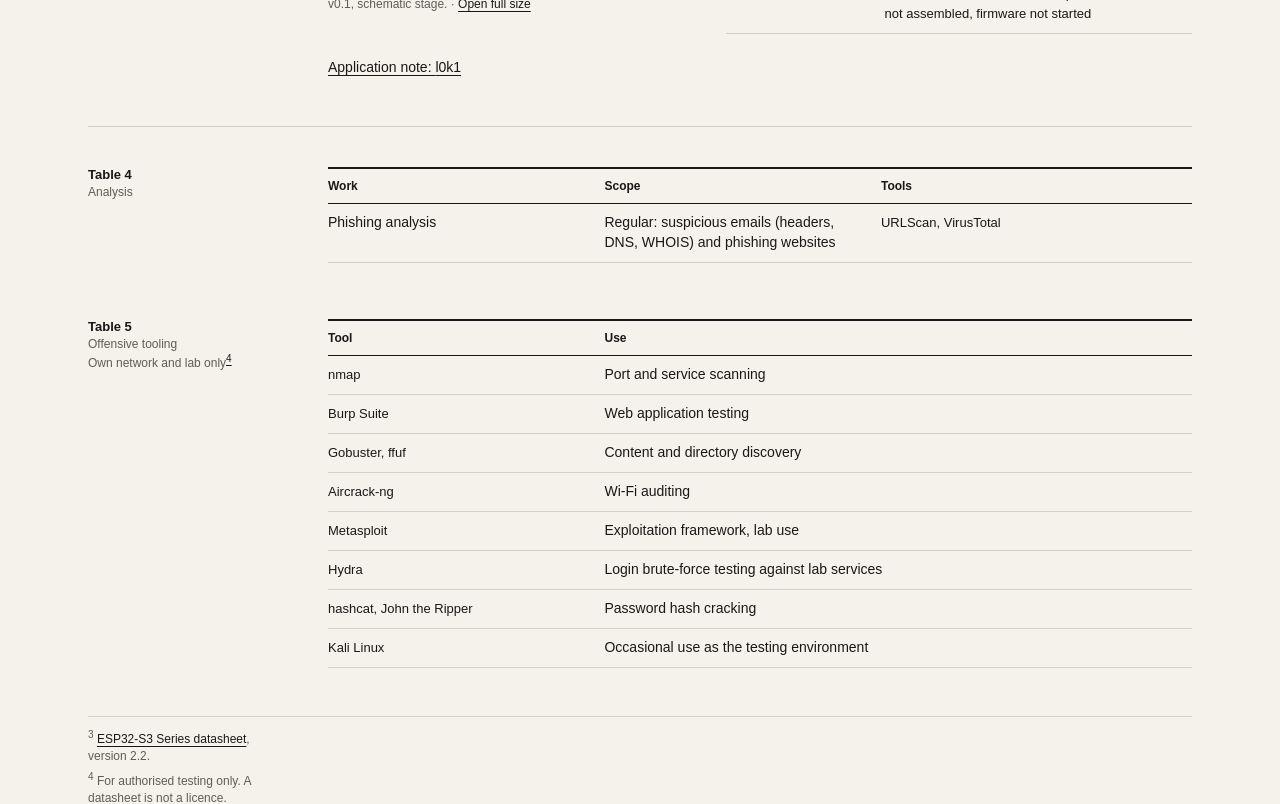
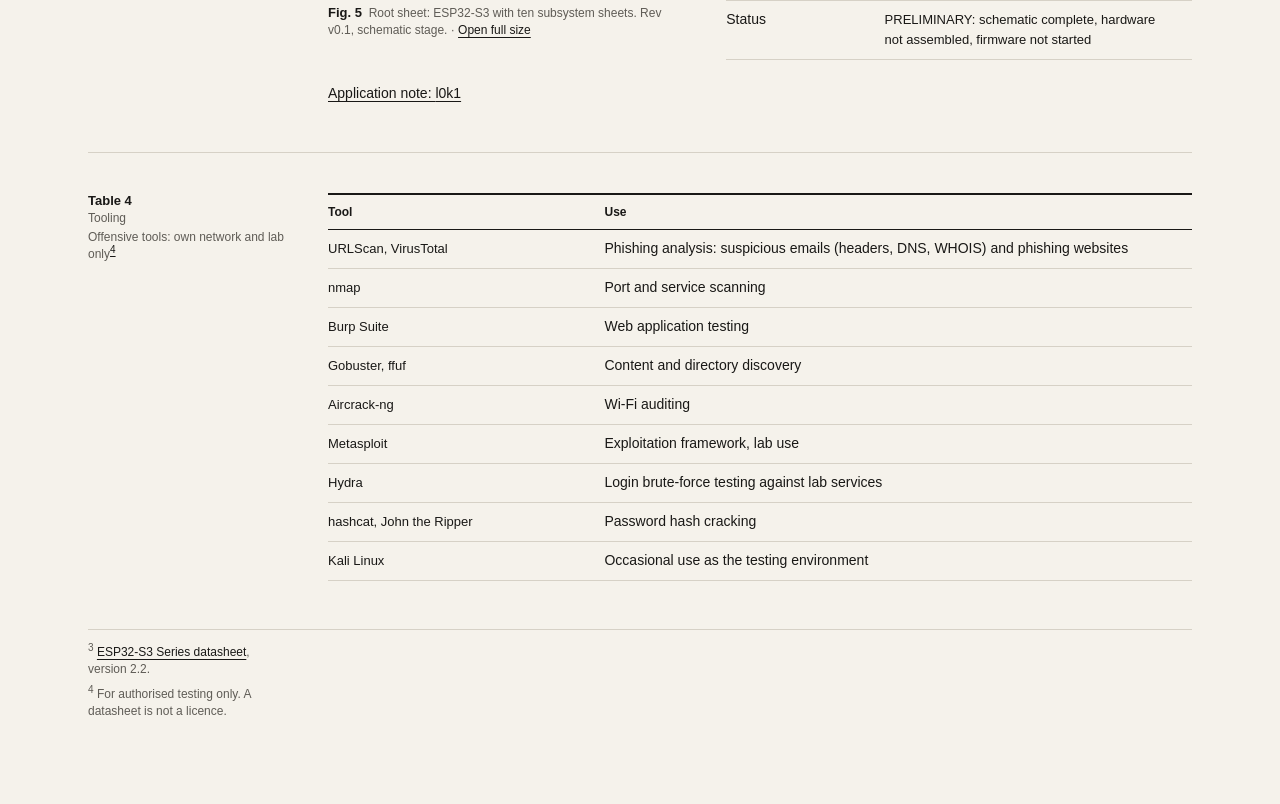
Before and after one commit to MartinKoudela/portfolio, a Next.js app: page / in a window 1280 px wide. Shown: the part 5940-6744 px from the top of the page. Built offline with nearby package versions, Linux system fonts and the light colour scheme.

Commit message:
Merge security tables into tooling

```diff
--- a/src/components/home/Security.tsx
+++ b/src/components/home/Security.tsx
@@ -1,4 +1,4 @@
-import { analysis, footnotes, homeFootnoteNumbers, offensiveTooling, projectsIn, section } from "@/content/site";
+import { footnotes, homeFootnoteNumbers, projectsIn, section, tooling } from "@/content/site";
 import Caption from "../Caption";
 import DataTable, { cell } from "../DataTable";
 import Footnotes from "../Footnotes";
@@ -7,9 +7,8 @@
 
 export default function Security() {
     const s = section("eth3");
-    const analysisId = "table-analysis-caption";
     const toolingId = "table-tooling-caption";
-    const noteFn = homeFootnoteNumbers[offensiveTooling.noteFn]!;
+    const noteFn = homeFootnoteNumbers[tooling.noteFn]!;
 
     return (
         <section id={s.id} aria-labelledby={`h-${s.id}`} className="eth">
@@ -18,32 +17,14 @@
                 <AppNote key={p.slug} project={p} />
             ))}
 
-            <div className="note">
-                <div className="row">
-                    <Caption id={analysisId} label={analysis.label} text={analysis.caption} rail className="rail" />
-                    <div className="main">
-                        <DataTable
-                            columns={analysis.columns.map((label, i) => ({
-                                label,
-                                width: i < 2 ? "32%" : undefined,
-                            }))}
-                            rows={analysis.rows.map((r) => ({
-                                cells: r.map((text, i) => cell(text, { mono: i === analysis.monoColumn })),
-                            }))}
-                            minWidth={600}
-                            labelledBy={analysisId}
-                        />
-                    </div>
-                </div>
-
-                <div className="row tbl-row">
+            <div className="row note">
                 <Caption
                     id={toolingId}
-                        label={offensiveTooling.label}
-                        text={offensiveTooling.caption}
+                    label={tooling.label}
+                    text={tooling.caption}
                     note={
                         <>
-                                {offensiveTooling.note}
+                            {tooling.note}
                             <sup>
                                 <a href={`#fn-${noteFn}`}>{noteFn}</a>
                             </sup>
@@ -54,18 +35,17 @@
                 />
                 <div className="main">
                     <DataTable
-                            columns={offensiveTooling.columns.map((label, i) => ({
+                        columns={tooling.columns.map((label, i) => ({
                             label,
                             width: i === 0 ? "32%" : undefined,
                         }))}
-                            rows={offensiveTooling.rows.map((r) => ({
-                                cells: r.map((text, i) => cell(text, { mono: i === offensiveTooling.monoColumn })),
+                        rows={tooling.rows.map((r) => ({
+                            cells: r.map((text, i) => cell(text, { mono: i === tooling.monoColumn })),
                         }))}
                         minWidth={480}
                         mobileMinWidth={0}
                         labelledBy={toolingId}
                     />
-                    </div>
                 </div>
             </div>
 
--- a/src/content/site.ts
+++ b/src/content/site.ts
@@ -251,7 +251,7 @@
         label: "Security",
         title: "Security",
         summary:
-            "RF hardware for recon and testing, plus phishing analysis.",
+            "Lab testing with standard offensive tools, regular phishing analysis, and an RF handheld in design.",
     },
     {
         id: "eth4",
@@ -1301,27 +1301,14 @@
     },
 ];
 
-export const analysis: PlainTable = {
+export const tooling: PlainTable & { note: string; noteFn: FootnoteKey } = {
     label: "Table 4",
-    caption: "Analysis",
-    columns: ["Work", "Scope", "Tools"],
-    rows: [
-        [
-            "Phishing analysis",
-            "Regular: suspicious emails (headers, DNS, WHOIS) and phishing websites",
-            "URLScan, VirusTotal",
-        ],
-    ],
-    monoColumn: 2,
-};
-
-export const offensiveTooling: PlainTable & { note: string; noteFn: FootnoteKey } = {
-    label: "Table 5",
-    caption: "Offensive tooling",
-    note: "Own network and lab only",
+    caption: "Tooling",
+    note: "Offensive tools: own network and lab only",
     noteFn: "authorised",
     columns: ["Tool", "Use"],
     rows: [
+        ["URLScan, VirusTotal", "Phishing analysis: suspicious emails (headers, DNS, WHOIS) and phishing websites"],
         ["nmap", "Port and service scanning"],
         ["Burp Suite", "Web application testing"],
         ["Gobuster, ffuf", "Content and directory discovery"],
@@ -1334,7 +1321,7 @@
     monoColumn: 0,
 };
 
-export const otherSoftware = { label: "Table 6", caption: "Other software", columns: ["Name", "Description", "Stack", "Link"] };
+export const otherSoftware = { label: "Table 5", caption: "Other software", columns: ["Name", "Description", "Stack", "Link"] };
 
 export function projectsIn(category: Category): Project[] {
     return projects.filter((p) => p.category === category);
@@ -1404,7 +1391,7 @@
 
 export const specifications = {
     title: "Specifications",
-    label: "Table 7",
+    label: "Table 6",
     caption: "Skills and tools",
     columns: ["Parameter", "Values"],
     rows: [
@@ -1421,7 +1408,7 @@
 
 export const revisions = {
     title: "Revision history",
-    label: "Table 8",
+    label: "Table 7",
     caption: "Milestones",
     columns: ["Rev", "Date", "Change"],
     rows: [
@@ -1436,7 +1423,7 @@
 
 export const ordering = {
     availability: "Open to networking, security, hardware and backend projects. Web projects selectively.",
-    label: "Table 9",
+    label: "Table 8",
     caption: "Ordering channels",
     columns: ["Channel", "Address"],
     channels: [
```
Lines whose indentation alone changed are shown as unchanged.
